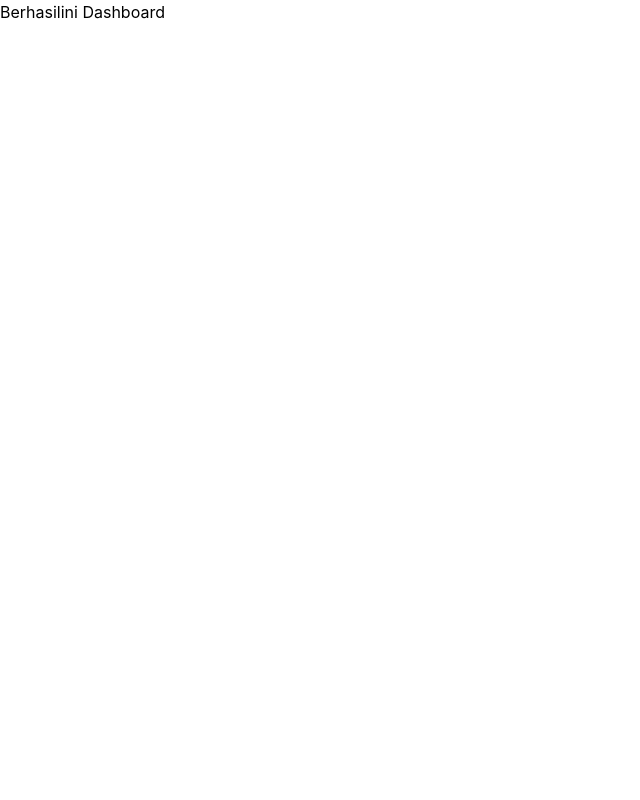
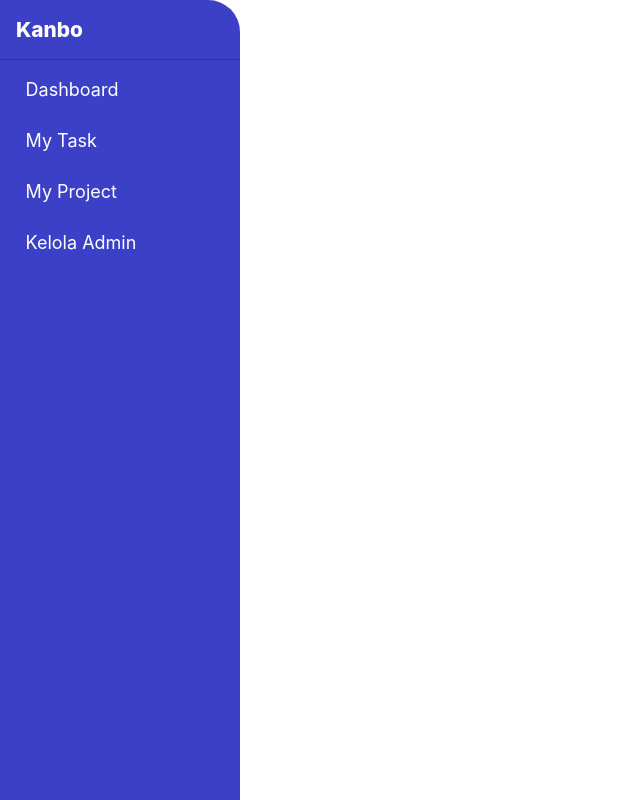
Before and after one commit to Kel2-Kanbo/frontend-web-react, a React (Create React App) app in the folder kanbo-web/: page / in a window 1280 px wide. Shown: the whole page, without its empty margins (0-640 px from the left). Built offline with nearby package versions, Linux system fonts and the light colour scheme.

Commit message:
create sidebar

```diff
--- a/kanbo-web/src/components/Sidebar/index.jsx
+++ b/kanbo-web/src/components/Sidebar/index.jsx
@@ -4,18 +4,29 @@ import { NavLink } from "react-router-dom";
 const Sidebar = () => {
   return (
     <>
-    Berhasil
-      {/* <input type="checkbox" id="sidebar-toggle" />
+
+      <input type="checkbox" id="sidebar-toggle" />
       <div className="sidebar">
         <div className="sidebar-header">
           <h3 className="brand">
-            <span className="brand-title">Explore Banten</span>
+            <span className="brand-title">Kanbo</span>
           </h3>
           <label htmlFor="sidebar-toggle" className="ti-menu-alt"></label>
         </div>
 
         <div className="sidebar-menu">
           <ul>
+            <li>
+              <NavLink
+                to="/kelola-ulasan"
+                className={({ isActive }) =>
+                  isActive ? "side-link active" : "side-link"
+                }
+              >
+                <i className=""></i>
+                <span>Dashboard</span>
+              </NavLink>
+            </li>
             <li>
               <NavLink
                 to="/kelola-wisata"
@@ -25,7 +36,7 @@ const Sidebar = () => {
               >
                 <i className="fa-solid fa-map-location-dot"></i>
 
-                <span>Kelola Wisata</span>
+                <span>My Task</span>
               </NavLink>
             </li>
             <li>
@@ -36,18 +47,7 @@ const Sidebar = () => {
                 }
               >
                 <i className="fa-regular fa-newspaper"></i>
-                <span>Kelola Berita</span>
-              </NavLink>
-            </li>
-            <li>
-              <NavLink
-                to="/kelola-ulasan"
-                className={({ isActive }) =>
-                  isActive ? "side-link active" : "side-link"
-                }
-              >
-                <i className="fa-solid fa-comment-dots"></i>
-                <span>Kelola Ulasan</span>
+                <span>My Project</span>
               </NavLink>
             </li>
             <li>
@@ -63,7 +63,7 @@ const Sidebar = () => {
             </li>
           </ul>
         </div>
-      </div> */}
+      </div>
     </>
   );
 };
--- a/kanbo-web/src/index.css
+++ b/kanbo-web/src/index.css
@@ -15,3 +15,271 @@ code {
 @tailwind base;
 @tailwind components;
 @tailwind utilities;
+
+/* Sidebar */
+
+:root {
+  /* --main-color: #027581; */
+  --main-color: #3c40c6;
+  --color-dark: #1d2231;
+  --text-grey: #8390a2;
+}
+
+#sidebar-toggle {
+  display: none;
+}
+
+.brand-title {
+  font-size: 1.3rem;
+  font-weight: 800;
+}
+
+.sidebar {
+  height: 100%;
+  width: 240px;
+  position: fixed;
+  left: 0;
+  top: 0;
+  z-index: 100;
+  background: var(--main-color);
+  color: #fff;
+  overflow-y: auto;
+  transition: width 500ms;
+  border-top-right-radius: 2rem;;
+}
+
+.sidebar-header {
+  display: flex;
+  justify-content: space-between;
+  align-items: center;
+  height: 60px;
+  padding: 0rem 1rem;
+  border-bottom: 1px solid #333499;
+}
+
+.sidebar-menu {
+  padding: 1rem;
+}
+
+.sidebar ul {
+  padding-left: 0 !important;
+}
+
+.sidebar li {
+  margin-bottom: 1.5rem;
+
+  list-style-type: none !important;
+}
+
+.sidebar a {
+  color: #fff;
+  font-size: 1.125rem;
+  text-decoration: none !important;
+}
+
+.sidebar a span:last-child {
+  padding-left: 0.6rem;
+}
+
+.sidebar a:hover {
+  color: rgb(255, 255, 255);
+  border-bottom: 2px solid rgb(252, 92, 18);
+
+  font-weight: 700;
+  transition: 0.2s ease !important;
+}
+
+.side-link.active {
+  border-bottom: 2px solid rgb(252, 92, 18);
+  font-weight: 700;
+}
+
+#sidebar-toggle:checked ~ .sidebar {
+  width: 60px;
+}
+
+#sidebar-toggle:checked ~ .sidebar .sidebar-header h3 span,
+#sidebar-toggle:checked ~ .sidebar li span:last-child {
+  display: none;
+}
+
+#sidebar-toggle:checked ~ .sidebar .sidebar-header,
+#sidebar-toggle:checked ~ .sidebar li {
+  display: flex;
+  justify-content: center;
+}
+
+#sidebar-toggle:checked ~ .main-content {
+  margin-left: 60px;
+}
+
+#sidebar-toggle:checked ~ .main-content header {
+  left: 60px;
+  width: calc(100% - 60px);
+}
+
+.main-content {
+  position: relative;
+  margin-left: 240px;
+  transition: margin-left 500ms;
+}
+
+header {
+  position: fixed;
+  left: 240px;
+  top: 0;
+  z-index: 100;
+  width: calc(100% - 240px);
+  background: #fff;
+  height: 60px;
+  padding: 0rem 4rem;
+  display: flex;
+  align-items: center;
+  justify-content: flex-end;
+  border-bottom: 1px solid #ccc;
+  transition: left 500ms;
+}
+
+.search-wrapper {
+  display: flex;
+  align-items: center;
+}
+
+.logout-icons {
+  display: flex;
+  align-items: center;
+}
+
+.logout-icons span {
+  margin-left: 1.2rem;
+}
+
+main {
+  margin-top: 60px;
+  background: #f1f5f9;
+  min-height: 90vh;
+  padding: 1rem 3rem;
+}
+
+.dash-title {
+  color: var(--color-dark);
+  margin-bottom: 1rem;
+}
+
+.recent {
+  margin-top: 3rem;
+  margin-bottom: 3rem;
+}
+
+.activity-grid {
+  display: grid;
+  grid-template-columns: 99% 1%;
+  grid-column-gap: 1.5rem;
+}
+
+.activity-card {
+  background: #fff;
+  border-radius: 7px;
+}
+
+.activity-card h3 {
+  color: var(--text-grey);
+  margin: 1rem;
+}
+
+.activity-card table {
+  width: 100%;
+  border-collapse: collapse;
+}
+
+.activity-card thead {
+  background: #efefef;
+  text-align: left;
+}
+
+th,
+td {
+  font-size: 0.9rem;
+  padding: 1rem 1rem;
+  color: var(--color-dark);
+}
+
+td {
+  font-size: 0.8rem;
+}
+
+tbody tr:nth-child(even) {
+  background: #f9fafc;
+}
+
+.table-responsive {
+  overflow-x: auto;
+}
+
+@media only screen and (max-width: 1200px) {
+  .sidebar {
+    width: 60px;
+    z-index: 150;
+  }
+
+  .sidebar .sidebar-header h3 span,
+  .sidebar li span:last-child {
+    display: none;
+  }
+
+  .sidebar .sidebar-header,
+  .sidebar li {
+    display: flex;
+    justify-content: center;
+  }
+
+  .main-content {
+    margin-left: 60px;
+  }
+
+  .main-content header {
+    left: 60px;
+    width: calc(100% - 60px);
+  }
+
+  #sidebar-toggle:checked ~ .sidebar {
+    width: 240px;
+  }
+
+  #sidebar-toggle:checked ~ .sidebar .sidebar-header h3 span,
+  #sidebar-toggle:checked ~ .sidebar li span:last-child {
+    display: inline;
+  }
+
+  #sidebar-toggle:checked ~ .sidebar .sidebar-header {
+    display: flex;
+    justify-content: space-between;
+  }
+
+  #sidebar-toggle:checked ~ .sidebar li {
+    display: block;
+  }
+
+  #sidebar-toggle:checked ~ .main-content {
+    margin-left: 60px;
+  }
+
+  #sidebar-toggle:checked ~ .main-content header {
+    left: 60px;
+  }
+}
+
+@media only screen and (max-width: 860px) {
+  .activity-grid {
+    display: block;
+  }
+}
+
+@media only screen and (max-width: 450px) {
+  main {
+    padding-left: 1rem;
+    padding-right: 1rem;
+  }
+}
+
+/* End of Sidebar */
--- /dev/null
+++ b/package.json
@@ -0,0 +1,6 @@
+{
+  "dependencies": {
+    "@emotion/styled": "^11.8.1",
+    "react-icons": "^4.4.0"
+  }
+}
```
Also changed, not shown: 1 other file (tests, documents, lock files or other folders).
